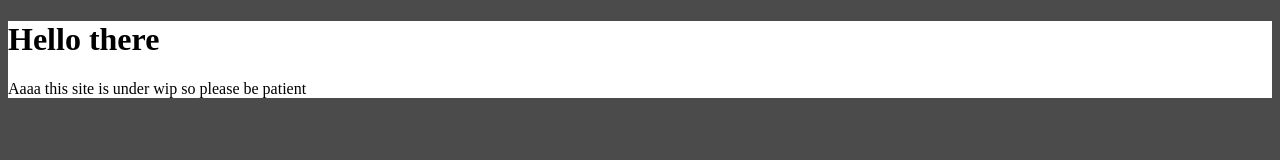
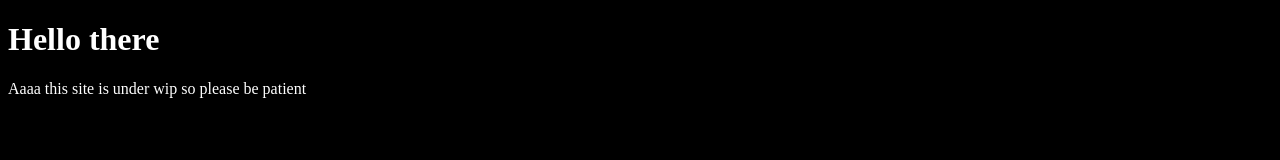
Before and after one commit to nekomekoraiyuu/nekomekoraiyuu.github.io, a plain HTML site: page index.html in a window 1280 px wide. Drawn offline with Linux system fonts and the light colour scheme.

Commit message:
Fix stuff again

```diff
--- a/index.html
+++ b/index.html
@@ -1,7 +1,7 @@
 <!DOCTYPE html>
 <html>
-   <body style="background-color:#4B4B4C">
-            <div style="background-color:#FFFFFF">
+   <body style="background-color:black">
+            <div style="color:#FFFFFF">
                 <h1>Hello there</h1>
                 <p>Aaaa this site is under wip so please be patient</p>
             </div>
```
